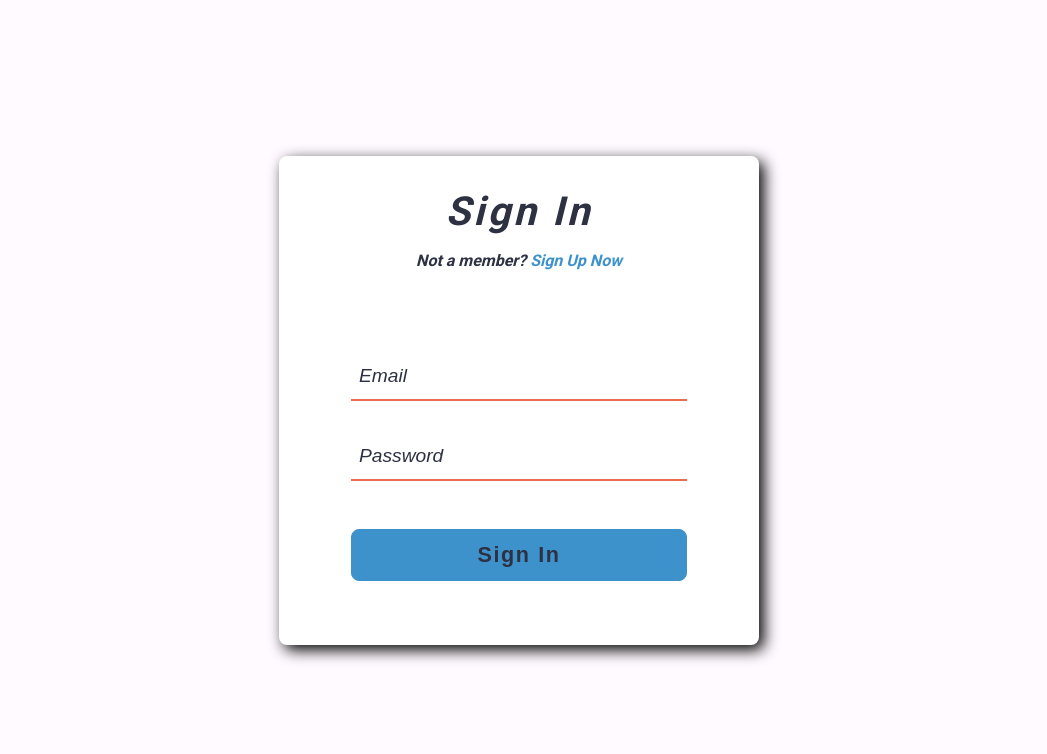
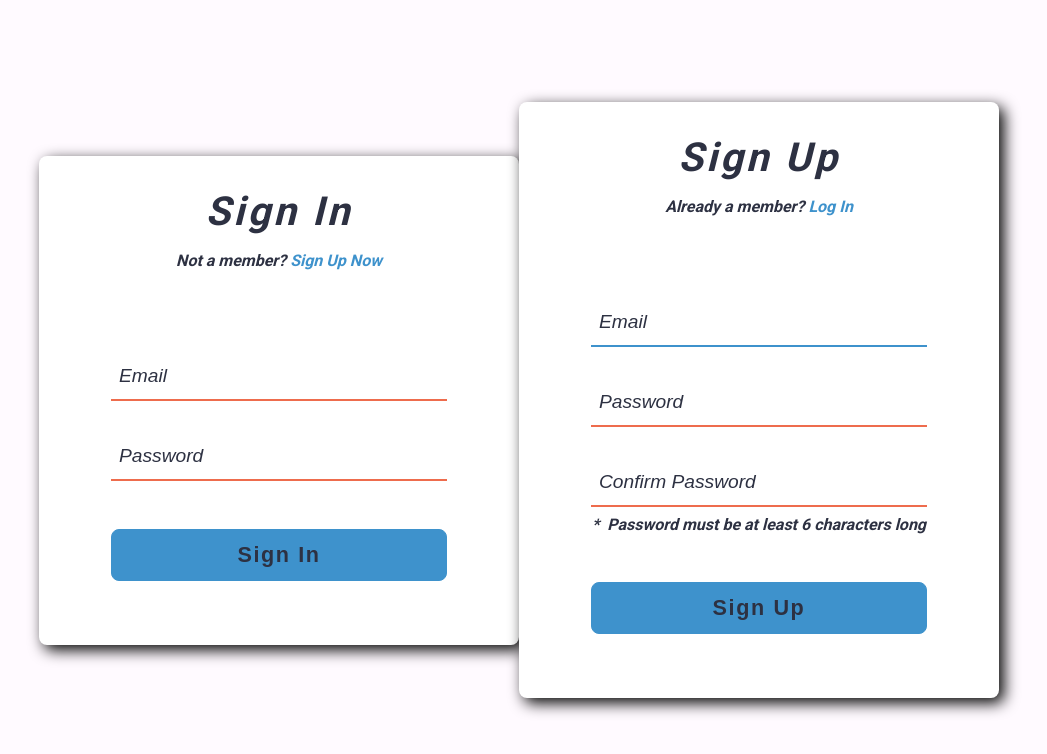
Before and after one commit to KaloyanDaskalov/first-react-app, a React (Create React App) app: page / in a window 1280 px wide. Shown: the top 754 px of the page, without its empty margins (121-1168 px from the left). Built offline with nearby package versions, Linux system fonts and the light colour scheme.

Commit message:
adding store

```diff
--- a/src/components/App.js
+++ b/src/components/App.js
@@ -3,7 +3,7 @@ import Signup from "./Forms/Signup";
 import SignIn from "./Forms/SignIn";
 import classes from './App.module.css';
 
-const app = () => (<div className={classes.Background}><SignIn /></div>);
+const app = () => (<div className={classes.Background}><SignIn /><Signup /></div>);
 
 export default app;
 // class App extends Component {
--- a/src/components/Forms/SignIn.js
+++ b/src/components/Forms/SignIn.js
@@ -1,16 +1,17 @@
-import React, { useState } from 'react';
+import React from 'react';
 import classes from './Forms.module.css';
 import Button from '../UI/Button/Button';
 import Input from '../UI/Input/Input';
 import { emailValidation } from '../../sharedTools/index';
+import useFormState from '../../store/formState';
 
 const SignIn = () => {
-    const [email, setEmail] = useState('');
-    const [password, setPassword] = useState('');
+    const [email, password, dispatch] = useFormState();
 
     const submitHandler = (event) => {
         event.preventDefault();
         console.log(emailValidation(email), emailValidation(password));
+        console.log(email, password);
     }
 
     return (
@@ -23,8 +24,8 @@ const SignIn = () => {
                 <p className={classes.Message}>Error Message</p>
             </header>
             <form className={classes.Form} onSubmit={submitHandler}>
-                <Input getValue={(e) => setEmail(e.target.value)} showError attributes={{ type: 'text', placeholder: 'Email' }} />
-                <Input getValue={(e) => setPassword(e.target.value)} showError attributes={{ type: 'password', placeholder: 'Password' }} />
+                <Input getValue={(e) => dispatch({ type: 'Email', email: e.target.value })} showError attributes={{ type: 'text', placeholder: 'Email' }} />
+                <Input getValue={(e) => dispatch({ type: 'Password', password: e.target.value })} showError attributes={{ type: 'password', placeholder: 'Password' }} />
                 <Button>Sign In</Button>
             </form>
         </div>
--- a/src/components/Forms/Signup.js
+++ b/src/components/Forms/Signup.js
@@ -1,13 +1,11 @@
-import React, { useState } from 'react';
+import React from 'react';
 import classes from './Forms.module.css';
 import Button from '../UI/Button/Button';
 import Input from '../UI/Input/Input';
+import useFormState from '../../store/formState';
 
 const Signup = () => {
-    const [email, setEmail] = useState('');
-    const [password, setPassword] = useState('');
-    const [confirm, setConfirm] = useState('');
-
+    const [email, password, dispatch, confirm] = useFormState();
     const submitHandler = (event) => {
         event.preventDefault();
         console.log(email, password, confirm);
@@ -22,9 +20,9 @@ const Signup = () => {
             <p className={classes.Message}>Error Message</p>
         </header>
         <form className={classes.Form} onSubmit={submitHandler} >
-            <Input getValue={(e) => setEmail(e.target.value)} showError={false} attributes={{ type: 'text', placeholder: 'Email' }} />
-            <Input getValue={(e) => setPassword(e.target.value)} showError attributes={{ type: 'password', placeholder: 'Password' }} />
-            <Input getValue={(e) => setConfirm(e.target.value)} showError attributes={{ type: 'password', placeholder: 'Confirm Password' }} />
+            <Input getValue={(e) => dispatch({ type: 'Email', email: e.target.value })} showError={false} attributes={{ type: 'text', placeholder: 'Email' }} />
+            <Input getValue={(e) => dispatch({ type: 'Password', password: e.target.value })} showError attributes={{ type: 'password', placeholder: 'Password' }} />
+            <Input getValue={(e) => dispatch({ type: 'Confirm', confirm: e.target.value })} showError attributes={{ type: 'password', placeholder: 'Confirm Password' }} />
             <p className={classes.Instructions}>Password must be at least 6 characters long</p>
             <Button>Sign Up</Button>
         </form>
--- /dev/null
+++ b/src/store/formState.js
@@ -0,0 +1,28 @@
+import { useReducer } from 'react';
+
+const initialState = {
+    email: '',
+    password: '',
+    confirm: ''
+};
+
+const reducer = (state, action) => {
+    switch (action.type) {
+        case 'Email':
+            return { ...state, email: action.email };
+        case 'Password':
+            return { ...state, password: action.password };
+        case 'Confirm':
+            return { ...state, confirm: action.confirm };
+        default:
+            throw new Error('No reducer action');
+    }
+};
+
+function useFormState() {
+    const [state, dispatch] = useReducer(reducer, initialState);
+
+    return [state.email, state.password, dispatch, state.confirm];
+}
+
+export default useFormState;
```
Also changed, not shown: 1 other file (tests, documents, lock files or other folders).
